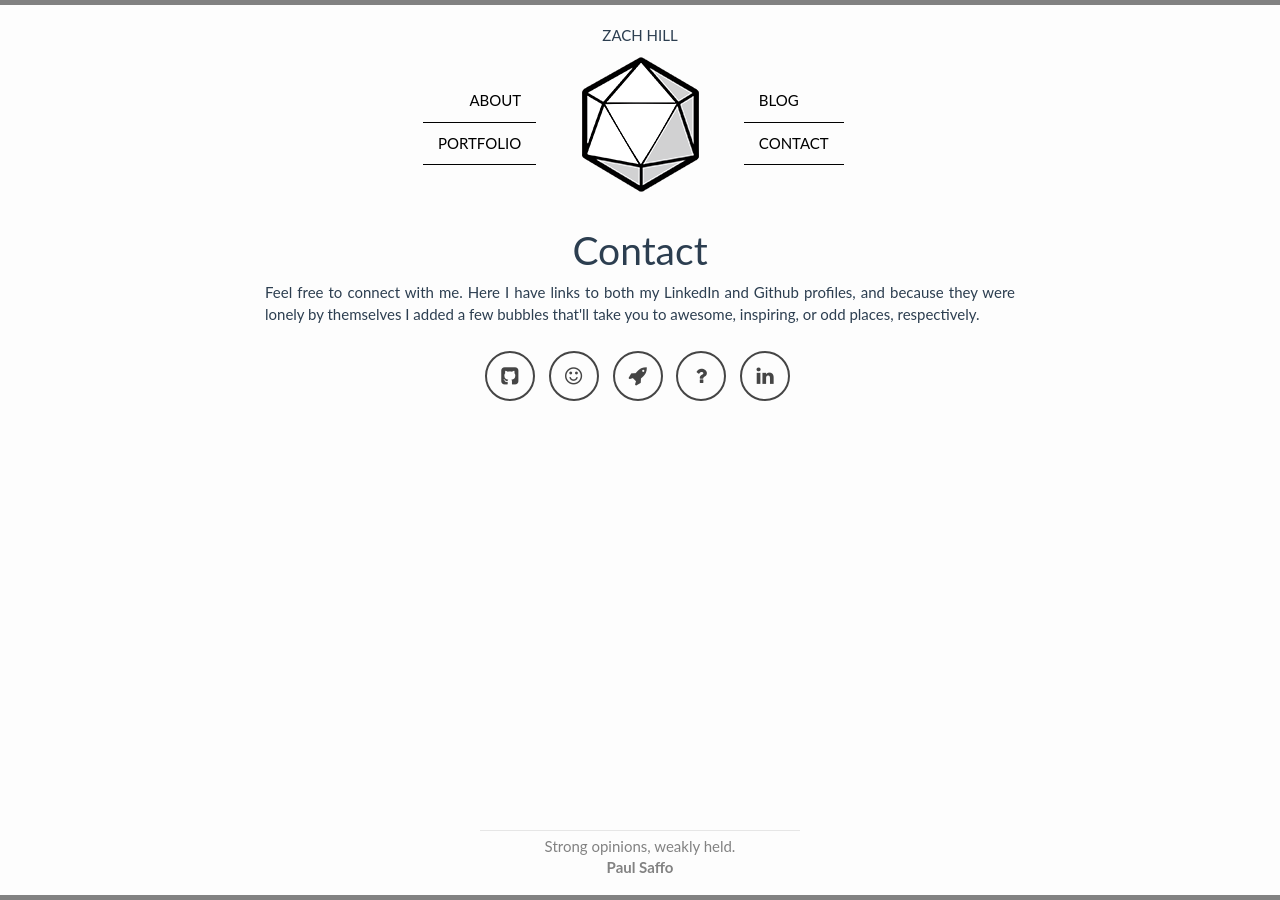
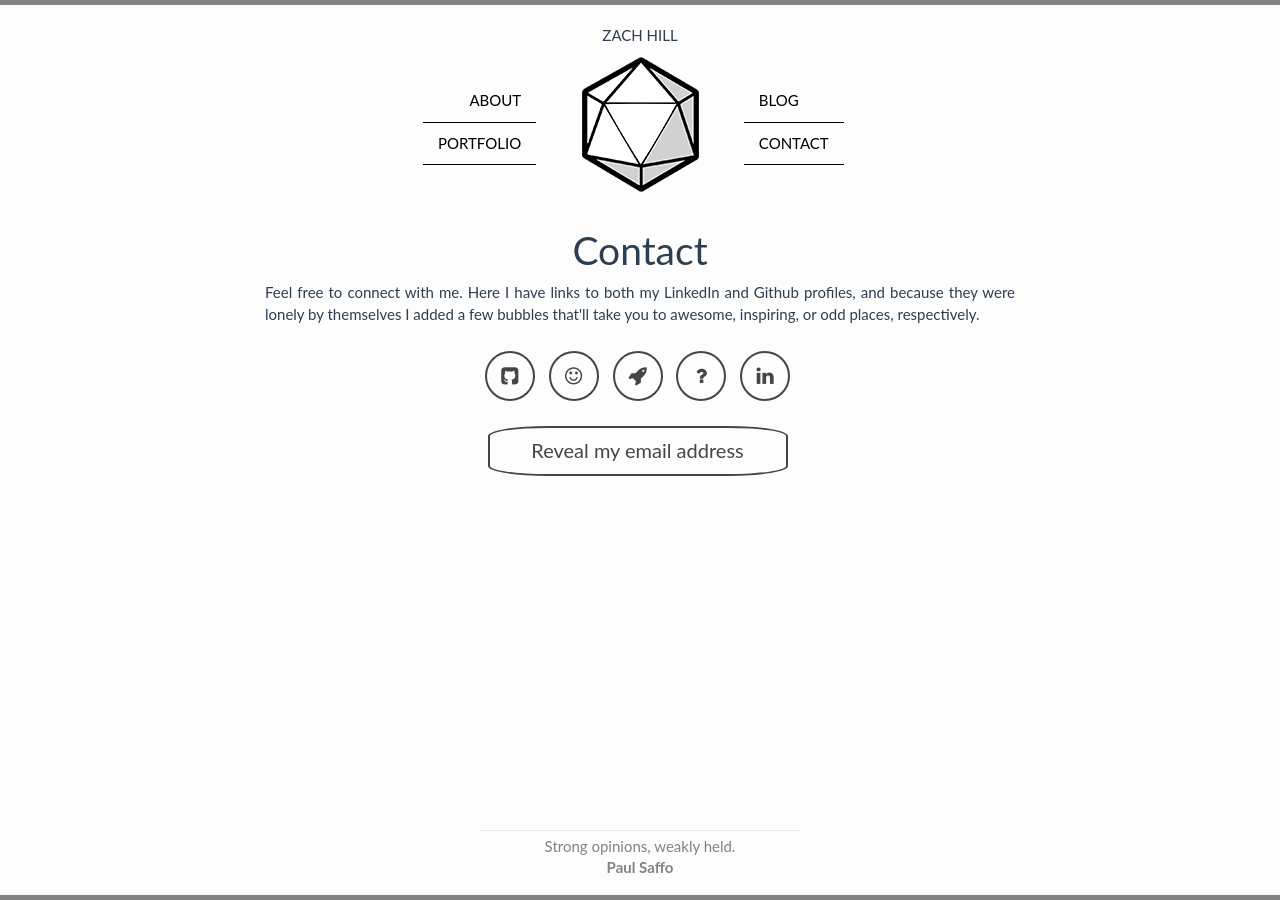
Before and after one commit to Zynkh/Zynkh.github.io, a Jekyll site: the page built from contact.md, in a window 1280 px wide. Built offline with Jekyll 4.4.1, drawn with Linux system fonts in a browser that asks for light colours.

Commit message:
email revealer

```diff
--- a/contact.md
+++ b/contact.md
@@ -26,4 +26,32 @@
             <a href="http://www.linkedin.com/in/mzhill/" target="blank" class="btn-social btn-outline"><i class="fa fa-fw fa-linkedin"></i></a>
         </li>
     </ul>
+
+    <ul class="list-inline">
+        <span class="addy-magic">
+            <li class="poof1">
+                <p class="btn-long btn-outline">Reveal my email address</p>
+            </li>
+            <li class="poof2">
+                <p class="btn-long" style="margin-top:15px; cursor:auto"><span class="poof3"></span></p>
+            </li>
+        </span>
+    </ul>
+
+<div><p class="poof"></p></div>
+
 </center>
+
+<script>
+    $(document).ready(function() {
+
+        var reveal = function(){
+            $('.poof1').fadeOut(300);
+            $('.poof3').text("m.zach.hill@gmail.com")
+            $('.poof2').delay(300).fadeIn(300);
+        };
+
+        $('.addy-magic').on( "click", reveal );
+
+    });
+</script>
--- a/css/zss-main.css
+++ b/css/zss-main.css
@@ -574,6 +574,18 @@
 
 /* Contact buttons */
 
+.btn-long {
+    display: inline-block;
+    width: 300px;
+    height: 50px;
+    border: 2px solid #454545;
+    border-radius: 20%;
+    text-align: center;
+    font-size: 20px;
+    line-height: 45px;
+    cursor: pointer;
+}
+
 .btn-social {
     display: inline-block;
     width: 50px;
@@ -607,6 +619,10 @@
     border: solid 2px #F3E6FF;
     color: #9933FF;
     background: #F3E6FF;
+}
+
+.poof2 {
+  display:none;
 }
 
 /* Contact buttons end */
```
Also changed, not shown: 5 other files.
